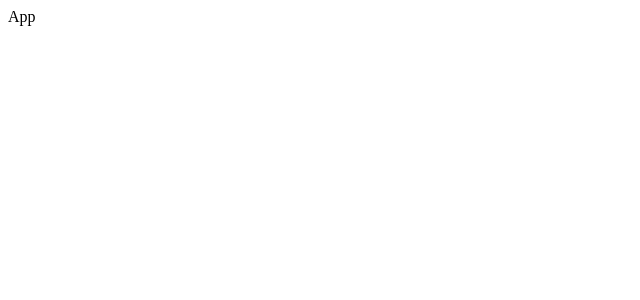
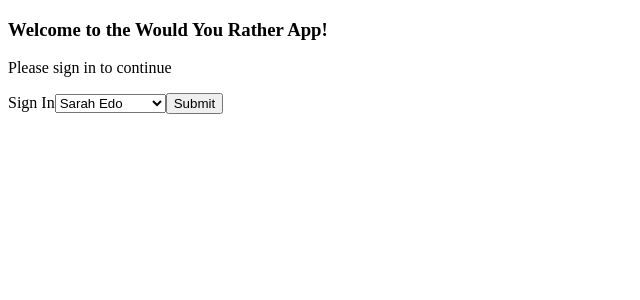
Before and after one commit to michael-joseph-payne/UdacityReactWouldYouRather, a React (Create React App) app: page / in a window 1280 px wide. Shown: the top 300 px of the page, without its empty margins (0-640 px from the left). Built offline with nearby package versions, Linux system fonts and the light colour scheme.

Commit message:
Populated dropdown with users from db

```diff
--- a/src/components/App.js
+++ b/src/components/App.js
@@ -1,17 +1,17 @@
 import React, { Component } from 'react'
 import { connect } from 'react-redux'
 import { handleInitialData } from '../actions/shared'
+import Login from './Login'
 
 class App extends Component {
   componentDidMount() {
     this.props.dispatch(handleInitialData())
-    console.log(this.props);
   }
 
   render() {
     return (
       <div className="App">
-        App
+        <Login />
       </div>
     );
   }
--- a/src/components/Login.js
+++ b/src/components/Login.js
@@ -1,7 +1,9 @@
 import React, { Component } from 'react'
+import { connect } from 'react-redux'
 
 class Login extends Component {
   componentDidMount() {
+
   }
 
   handleSubmit(event) {
@@ -10,6 +12,8 @@ class Login extends Component {
   }
 
   render() {
+    const { users } = this.props;
+
     return (
       <div>
         <div>
@@ -21,10 +25,11 @@ class Login extends Component {
       		<label>
       		  Sign In
       	      <select>
-      		    <option value="grapefruit">Grapefruit</option>
-      		    <option value="lime">Lime</option>
-      		    <option value="coconut">Coconut</option>
-      		    <option value="mango">Mango</option>
+				{Object.entries(users).map(([key, value]) => {
+      			  return (
+                    <option key={ value.id }>{ value.name }</option>
+                  )
+				})}
 			  </select>
       	      <input type="submit" value="Submit" />
       		</label>
@@ -35,4 +40,11 @@ class Login extends Component {
   }
 }
 
-export default Login;
+function mapStateToProps(state) {
+  const { users } = state;
+  return {
+    users: users
+  }
+}
+
+export default connect(mapStateToProps)(Login);
```
